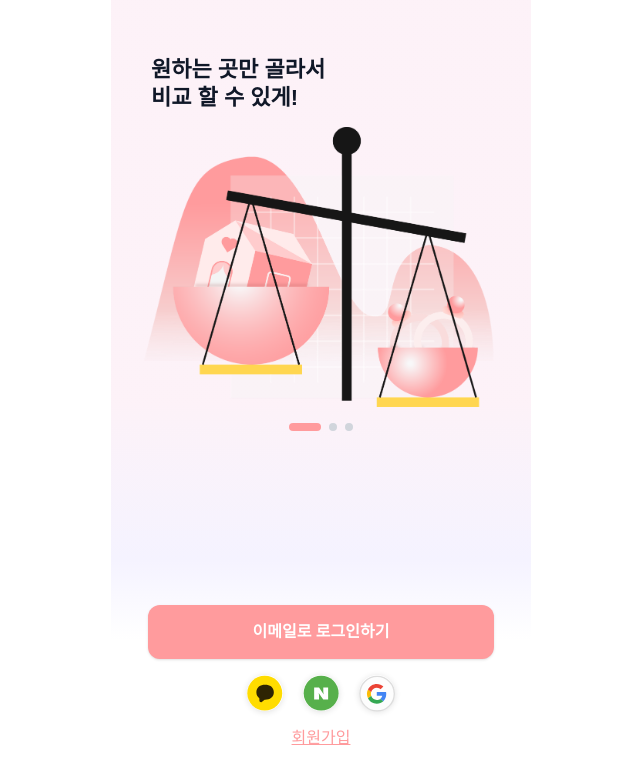
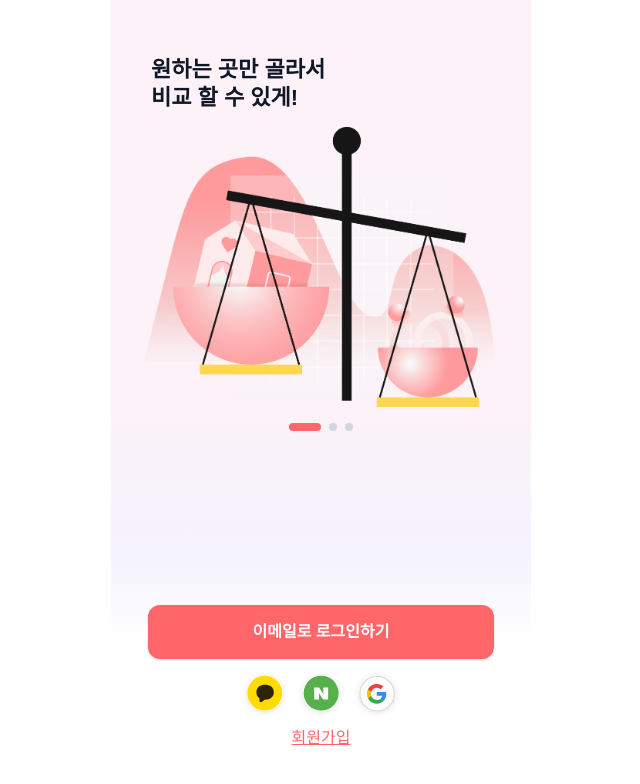
Before and after one commit to 9oormthon-univ/2025_SEASONTHON_TEAM_29_FE, a Next.js app: page / in a window 1280 px wide. Shown: the top 784 px of the page, without its empty margins (319-959 px from the left). Built offline with nearby package versions, Linux system fonts and the light colour scheme; no server answers.

Commit message:
design : 메인 컬러 코드 변경

```diff
--- a/src/app/globals.css
+++ b/src/app/globals.css
@@ -12,7 +12,8 @@
   --font-sans: var(--font-geist-sans);
   --font-mono: var(--font-geist-mono);
   /* MAIN */
-  --color-primary-500: #ff9b9d; /* Primary */
+  --color-primary-500: #ff6669; /* Primary */
+  --color-primary-400: #ff9b9d; /* Primary2 */
   --color-primary-300: #ffcccd; /* Secondary */
   --color-primary-200: #ffefee; /* Tertiary */
   --color-primary-100: #d7cae7; /* sub-purple */
@@ -32,10 +33,11 @@
 }
 
 @theme inline {
-  --font-inter: Inter, ui-sans-serif, system-ui, -apple-system, "Segoe UI",
-    Roboto, "Helvetica Neue", Arial, "Noto Sans", "Apple SD Gothic Neo",
-    "Malgun Gothic", "Apple Color Emoji", "Segoe UI Emoji", "Segoe UI Symbol",
-    "Noto Color Emoji";
+  --font-inter:
+    Inter, ui-sans-serif, system-ui, -apple-system, 'Segoe UI', Roboto,
+    'Helvetica Neue', Arial, 'Noto Sans', 'Apple SD Gothic Neo',
+    'Malgun Gothic', 'Apple Color Emoji', 'Segoe UI Emoji', 'Segoe UI Symbol',
+    'Noto Color Emoji';
 }
 
 @layer utilities {
```
